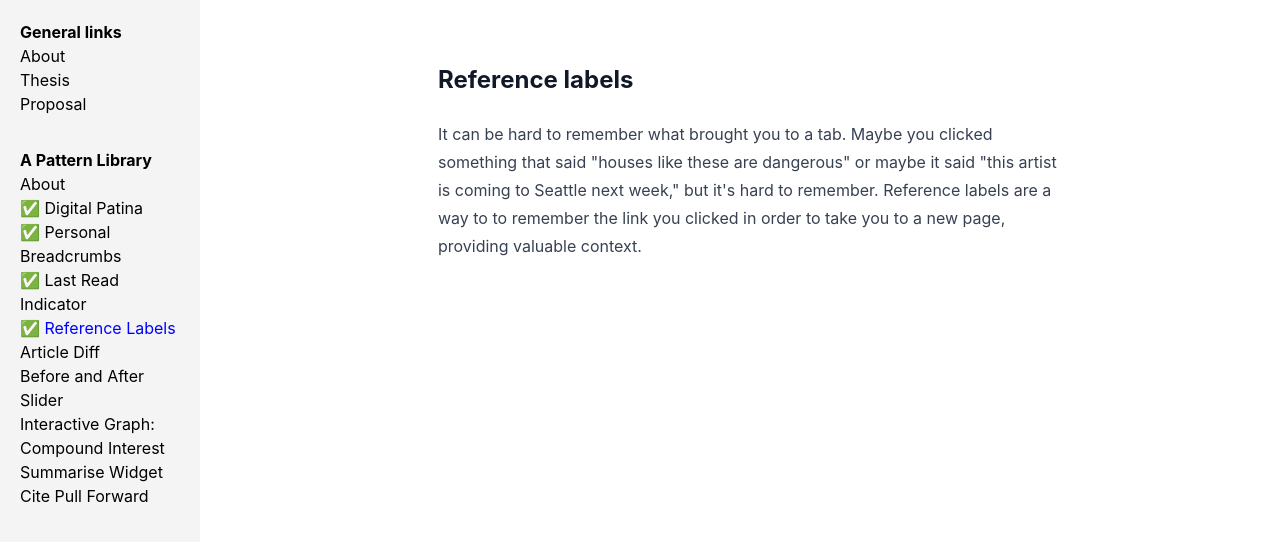
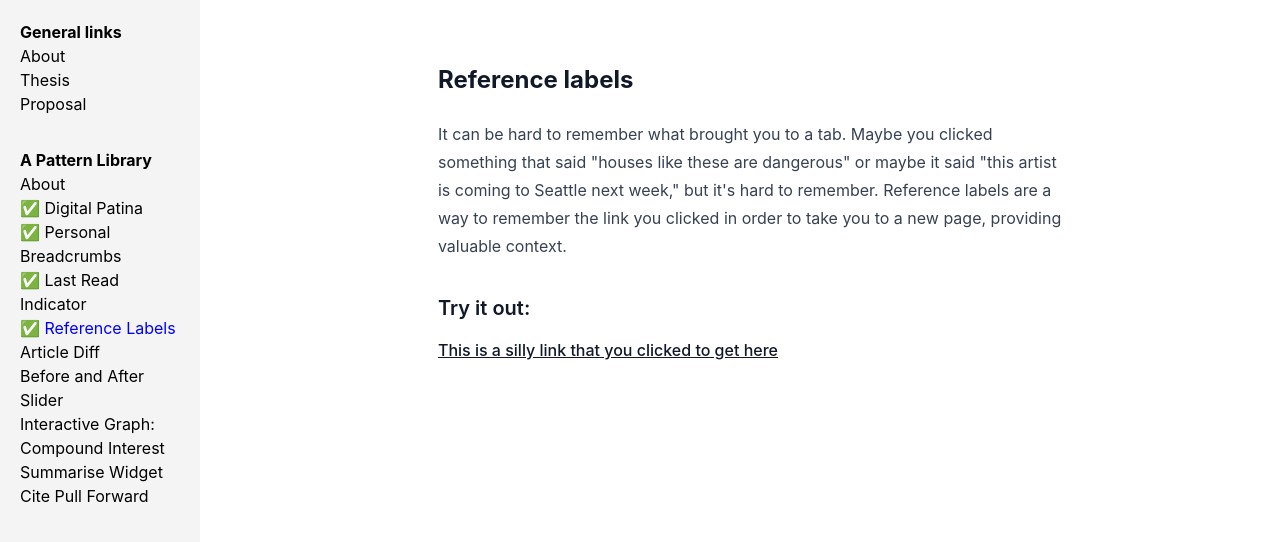
Before and after one commit to jonbell-lot23/academia, a Next.js app: page /a-pattern-library/reference-labels in a window 1280 px wide. Shown: the top 542 px of the page. Built offline with nearby package versions, Linux system fonts and the light colour scheme.

Commit message:
Reference labels

```diff
--- /dev/null
+++ b/components/CustomLabelLink.tsx
@@ -0,0 +1,22 @@
+// components/CustomLabelLink.tsx
+import Link from "next/link";
+import React from "react";
+
+interface CustomLabelLinkProps {
+  label: string;
+  url: string;
+}
+
+const CustomLabelLink: React.FC<CustomLabelLinkProps> = ({ label, url }) => {
+  return (
+    <Link
+      href={`/label-page?url=${encodeURIComponent(
+        url
+      )}&label=${encodeURIComponent(label)}`}
+    >
+      {label}
+    </Link>
+  );
+};
+
+export default CustomLabelLink;
--- a/pages/a-pattern-library/reference-labels.js
+++ b/pages/a-pattern-library/reference-labels.tsx
@@ -1,7 +1,9 @@
+// Your existing imports
 import React from "react";
 import LeftNav from "../../components/LeftNav";
+import CustomLabelLink from "../../components/CustomLabelLink";
 
-const PersonlBreadcrumbs = () => {
+const ReferenceLabels: React.FC = () => {
   return (
     <div style={{ marginLeft: "220px" }}>
       <LeftNav />
@@ -16,12 +18,21 @@ const PersonlBreadcrumbs = () => {
           clicked something that said &quot;houses like these are
           dangerous&quot; or maybe it said &quot;this artist is coming to
           Seattle next week,&quot; but it&apos;s hard to remember. Reference
-          labels are a way to to remember the link you clicked in order to take
-          you to a new page, providing valuable context.
+          labels are a way to remember the link you clicked in order to take you
+          to a new page, providing valuable context.
         </p>
+
+        {/* Adding the CustomLabelLink component */}
+        <div className="custom-link-section">
+          <h3>Try it out:</h3>
+          <CustomLabelLink
+            label="This is a silly link that you clicked to get here"
+            url="https://www.lot23.com/"
+          />
+        </div>
       </div>
     </div>
   );
 };
 
-export default PersonlBreadcrumbs;
+export default ReferenceLabels;
--- /dev/null
+++ b/pages/label-page.tsx
@@ -0,0 +1,39 @@
+// pages/label-page.tsx
+import React from "react";
+import { useRouter } from "next/router";
+
+const LabelPage: React.FC = () => {
+  const router = useRouter();
+  const { url, label } = router.query;
+
+  return (
+    <>
+      {url && label ? (
+        <div className="badge">
+          You clicked a link that said "{decodeURIComponent(label as string)}"
+          to get here.
+          <iframe
+            src={decodeURIComponent(url as string)}
+            width="100%"
+            height="100%"
+          />
+        </div>
+      ) : null}
+
+      <style jsx>{`
+        .badge {
+          background-color: #f2f2f2;
+          padding: 10px;
+          text-align: center;
+          height: 100px;
+        }
+        iframe {
+          width: 100%;
+          height: 100vh;
+        }
+      `}</style>
+    </>
+  );
+};
+
+export default LabelPage;
```
